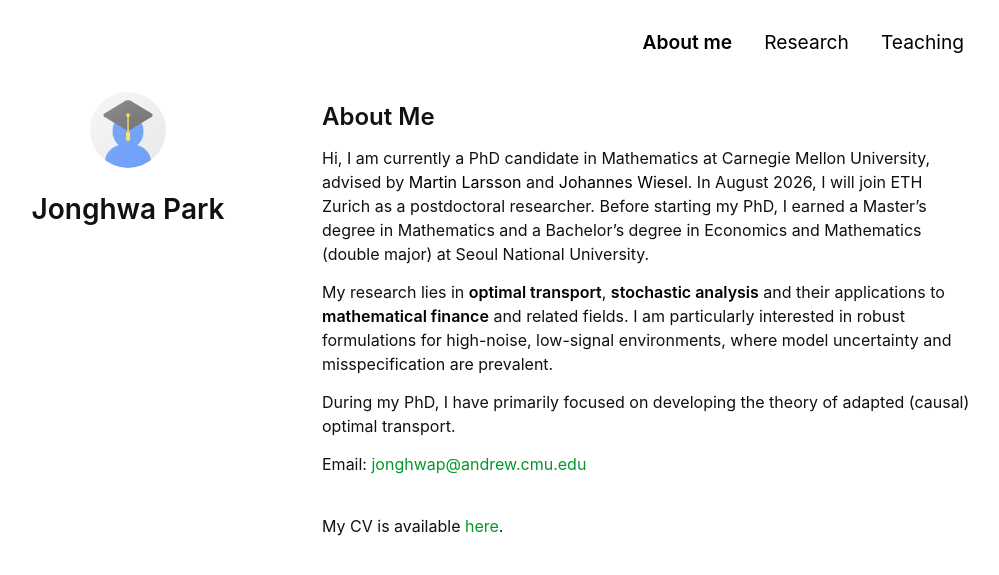
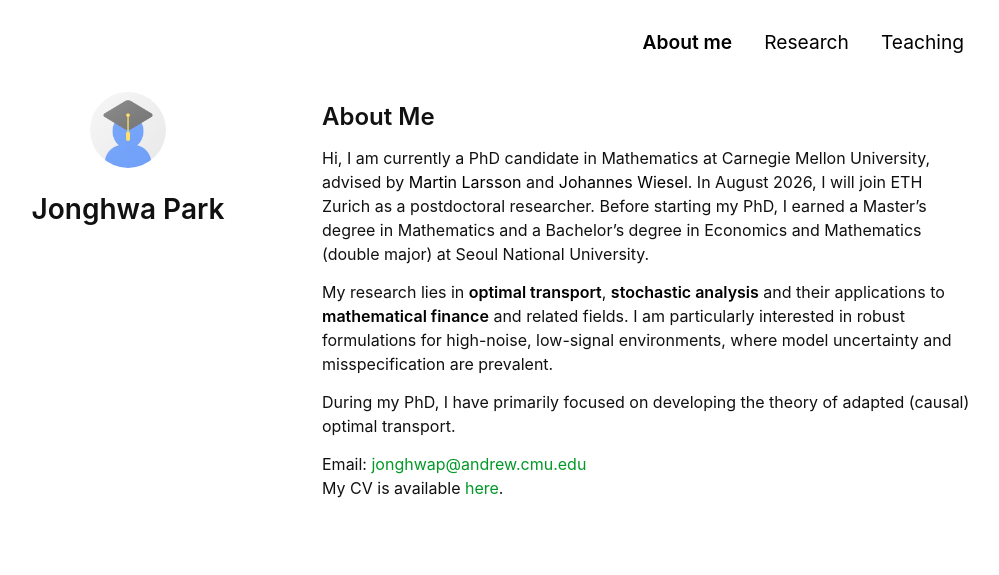
Before and after one commit to Jonghwap/Jonghwap.github.io, a Jekyll site: the page built from index.md, in a window 1280 px wide. Shown: the top 575 px of the page, without its empty margins (148-1147 px from the left). Built offline with Jekyll 4.4.1, drawn with Linux system fonts in a browser that asks for light colours; a style sheet for code colours, icons or effects is not loaded; our own code applies the rules of GitHub Pages for plain Markdown files.

Commit message:
Update index.md

```diff
--- a/index.md
+++ b/index.md
@@ -10,17 +10,17 @@ My research lies in **optimal transport**, **stochastic analysis** and their app
 
 During my PhD, I have primarily focused on developing the theory of adapted (causal) optimal transport.
 
-Email: <span id="email-slot"></span>
-<noscript>jonghwap [at] andrew [dot] cmu [dot] edu</noscript>
-<script>
-  (function () {
-    var user = 'jonghwap';
-    var domain = 'andrew.cmu.edu';
-    var link = document.createElement('a');
-    link.className = 'accent-link';
-    link.href = 'mailto:' + user + '@' + domain;
-    link.textContent = user + '@' + domain;
-    document.getElementById('email-slot').appendChild(link);
-  })();
-</script><br>
-My CV is available <a class="accent-link" href="/assets/files/CV_Jonghwa_Park.pdf">here</a>.
+<p style="margin:0">
+  Email: <span id="email-slot"></span><noscript>jonghwap [at] andrew [dot] cmu [dot] edu</noscript><script>
+    (function () {
+      var user = 'jonghwap';
+      var domain = 'andrew.cmu.edu';
+      var link = document.createElement('a');
+      link.className = 'accent-link';
+      link.href = 'mailto:' + user + '@' + domain;
+      link.textContent = user + '@' + domain;
+      document.getElementById('email-slot').appendChild(link);
+    })();
+  </script><br>
+  My CV is available <a class="accent-link" href="/assets/files/CV_Jonghwa_Park.pdf">here</a>.
+</p>
```
